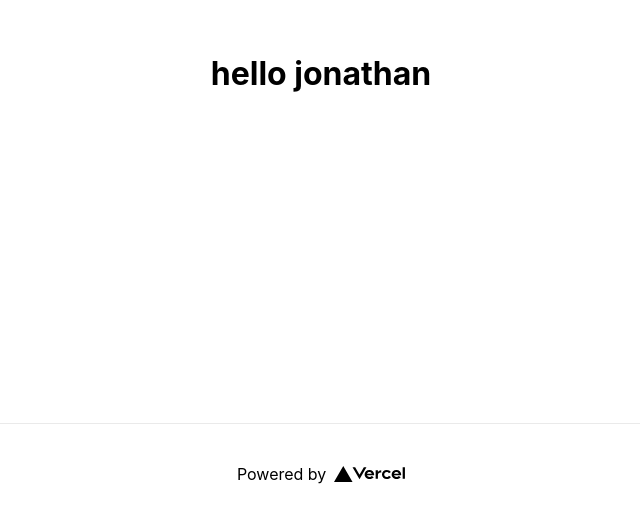
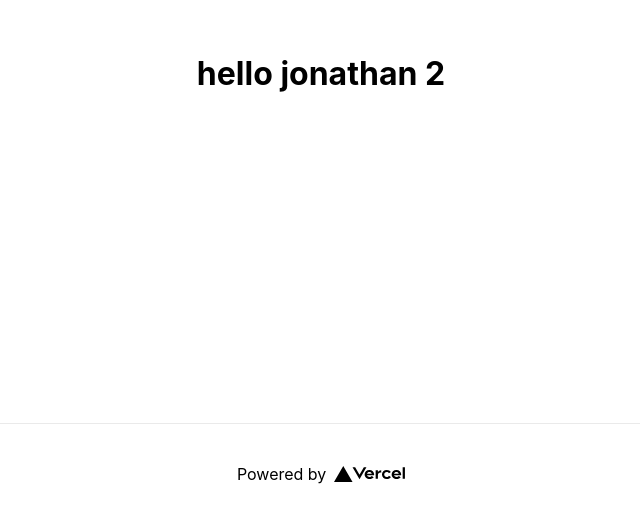
Before and after one commit to jonakwong/hello, a Next.js app: page / in a window 1280 px wide. Shown: the part 277-800 px from the top of the page, without its empty margins (319-959 px from the left). Built offline with nearby package versions, Linux system fonts and the light colour scheme.

Commit message:
deploy with git

```diff
--- a/pages/index.js
+++ b/pages/index.js
@@ -10,7 +10,7 @@ export default function Home() {
       </Head>
 
       <main className={styles.main}>
-        <h1>hello jonathan</h1>
+        <h1>hello jonathan 2</h1>
       </main>
 
       <footer className={styles.footer}>
```
